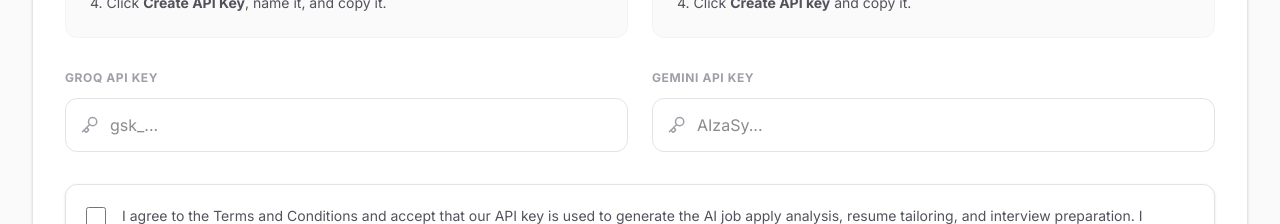
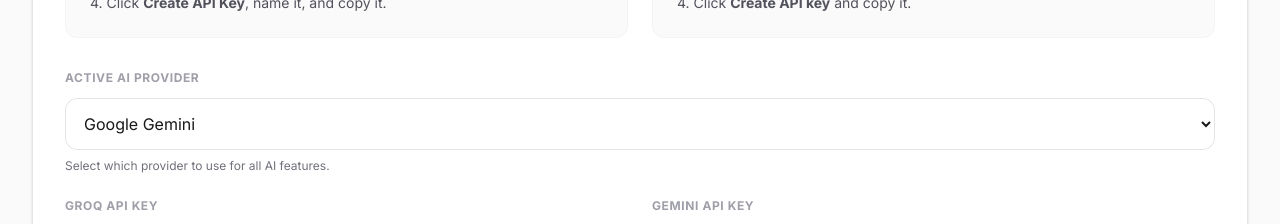
Before and after one commit to Jayasurya2021/Ai-Freelance, a React (Vite) app in the folder client/: page /ai-settings in a window 1280 px wide. Shown: the part 386-610 px from the top of the page. Built offline with nearby package versions, Linux system fonts and the light colour scheme; no server answers; sample sign-in values are in the browser's storage.

Commit message:
feat: add AI settings page for managing provider keys and API connection testing

```diff
--- a/client/src/pages/AISettings.jsx
+++ b/client/src/pages/AISettings.jsx
@@ -5,7 +5,8 @@
 const AISettings = () => {
     const [settings, setSettings] = useState({
         groqKey: '',
-        geminiKey: ''
+        geminiKey: '',
+        provider: 'gemini'
     });
 
     const [agreedToTerms, setAgreedToTerms] = useState(false);
@@ -23,6 +24,7 @@
                 if (data) {
                     setSettings({
                         ...settings,
+                        provider: data.provider || 'gemini',
                         geminiKey: data.hasGeminiKey ? '********' : '',
                         groqKey: data.hasGroqKey ? '********' : ''
                     });
@@ -140,6 +142,22 @@
                     </div>
                 </div>
 
+                {/* Active Provider Selection */}
+                <div className="mb-6">
+                    <label className="block text-xs font-bold text-zinc-400 mb-3 uppercase tracking-wider">ACTIVE AI PROVIDER</label>
+                    <select
+                        name="provider"
+                        value={settings.provider || 'gemini'}
+                        onChange={handleChange}
+                        className="w-full p-3.5 border rounded-xl bg-white dark:bg-zinc-900/50 border-zinc-200 dark:border-white/10 focus:ring-2 focus:ring-indigo-500/20 focus:border-indigo-400 outline-none transition-all text-zinc-900 dark:text-white"
+                    >
+                        <option value="gemini">Google Gemini</option>
+                        <option value="groq">Groq</option>
+                        <option value="openai">OpenAI</option>
+                    </select>
+                    <p className="text-zinc-500 text-xs mt-2">Select which provider to use for all AI features.</p>
+                </div>
+
                 {/* API Key Inputs */}
                 <div className="grid grid-cols-1 md:grid-cols-2 gap-6">
                     <div>
```
